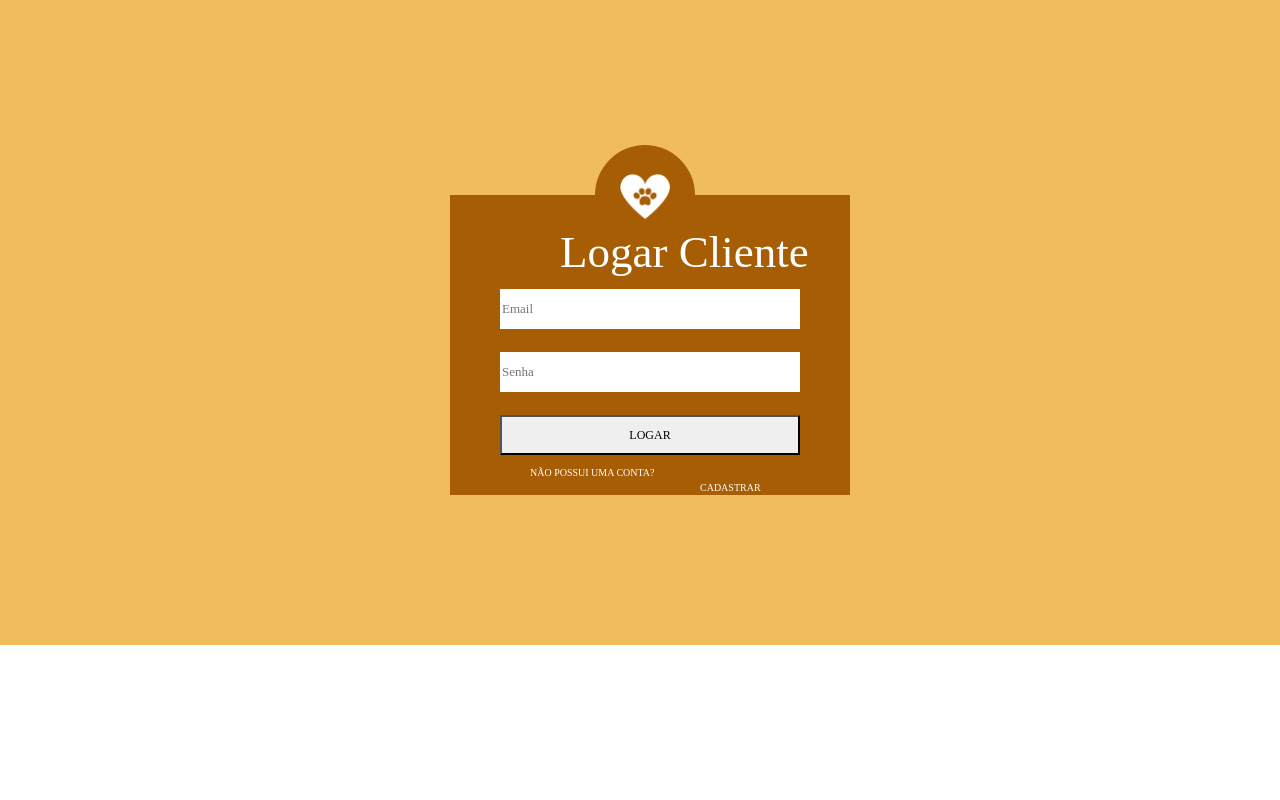
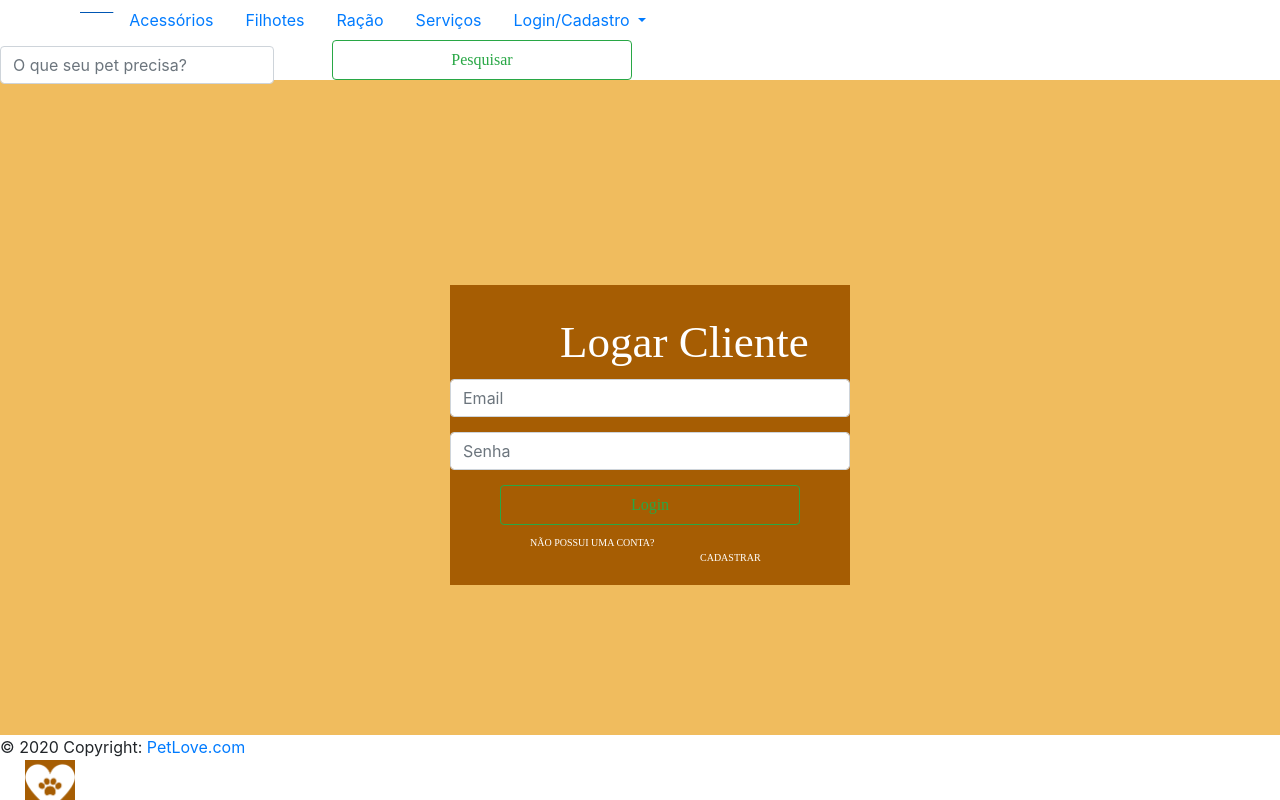
Before and after one commit to keylianegadelha/Petshop, a PHP site: page /loginCliente.php in a window 1280 px wide; the page is wider, and only the part inside the window is pictured. Run offline with PHP 8.4, Linux system fonts and the light colour scheme.

Commit message:
Update loginCliente.php

```diff
--- a/visual/loginCliente.php
+++ b/visual/loginCliente.php
@@ -10,28 +10,69 @@
     <link rel='stylesheet' href='loginCliente.css'>
 
     <title>PetLove | Logar Cliente</title>
-
     </head>
     <body>
+
+      <div>
+        <ul class='nav'>
+          <li><img id='logo' src='icon/pet2.png'></li>
+          <li id='nome'>
+            <a href='index.php'><p id='nome'>PetLove</p></a>
+          </li>
+          <li id='acessorio'>
+            <a class='nav-link' href='acesssorio.php'>Acessórios</a>
+          </li>
+          <li class='item'>
+            <a class='nav-link' href='filhote.php'>Filhotes</a>
+          </li>
+          <li class='item'>
+            <a class='nav-link' href='racao.php'>Ração</a>
+          </li>
+          <li class='item'>
+            <a class='nav-link' href='servicos.php'>Serviços</a>
+          </li>
+
+          <li class='nav-item dropdown'>
+            <a class='nav-link dropdown-toggle' href='#' id='navbarDropdown' role='button' data-toggle='dropdown' aria-haspopup='true' aria-expanded='false'>
+              Login/Cadastro
+            </a>
+            <div class='dropdown-menu' aria-labelledby='navbarDropdown'>
+              <a class='dropdown-item' href='loginCliente.php'>Login</a>
+              <a class='dropdown-item' href='cadastroCliente.php'>Cadastro</a>
+            </div>
+          </li>
+
+           <form class='form-inline my-2 my-lg-0'>
+              <input class='form-control mr-sm-2' id='form1' type='search' placeholder='O que seu pet precisa? ' aria-label='Pesquisar'>
+              <button id='btn' class='btn btn-outline-success' type='submit'>Pesquisar</button>
+            </form>
+       </div>
+
         <div id='fundo'></div>
         <div class='pag'>
             <h1>Logar Cliente</h1><br>
             <div>
                 <div class='cadastro'>
-                    <form>
-                        <label><input class='input' type='email' name='email' id='email' placeholder='Email'></label><br>
-                        <label><input class='input' type='password' name='senha' id='senha' placeholder='Senha'></label><br>
-                        <button type='submit'>LOGAR</button><br>
-                        <p> NÃO POSSUI UMA CONTA?</p><br>
+                    <form method='post' action='mvc/verificarLogin.php'>
+                        <input class='form-control mr-sm-2' id='email' name='email' type='text' placeholder='Email ' aria-label='Pesquisar'>
+                        <input class='form-control mr-sm-2' id='senha' name='senha' type='password' placeholder='Senha ' aria-label='Pesquisar'>
+                        <button id='button' class='btn btn-outline-success' type='submit'>Login</button>
+                        <p id='p'> NÃO POSSUI UMA CONTA?</p><br>
                         <a id='login' href='cadastroCliente.php'>CADASTRAR</a>
                     </form>
                 </div>
             </div>
         </div>
 
-        <div id='logo'>
-              <img src='icon/pet2.png'>
+        <div id='lgo'>
+              <img id='img' src='icon/pet2.png'>
         </div>
+
+        <footer class='page-footer'>
+            <div id='copyright'>© 2020 Copyright:
+                <a id='linkSite' href='index.php'> PetLove.com</a>
+            </div>
+        </footer>
 
     <!-- Optional JavaScript -->
     <!-- jQuery first, then Popper.js, then Bootstrap JS -->
```
